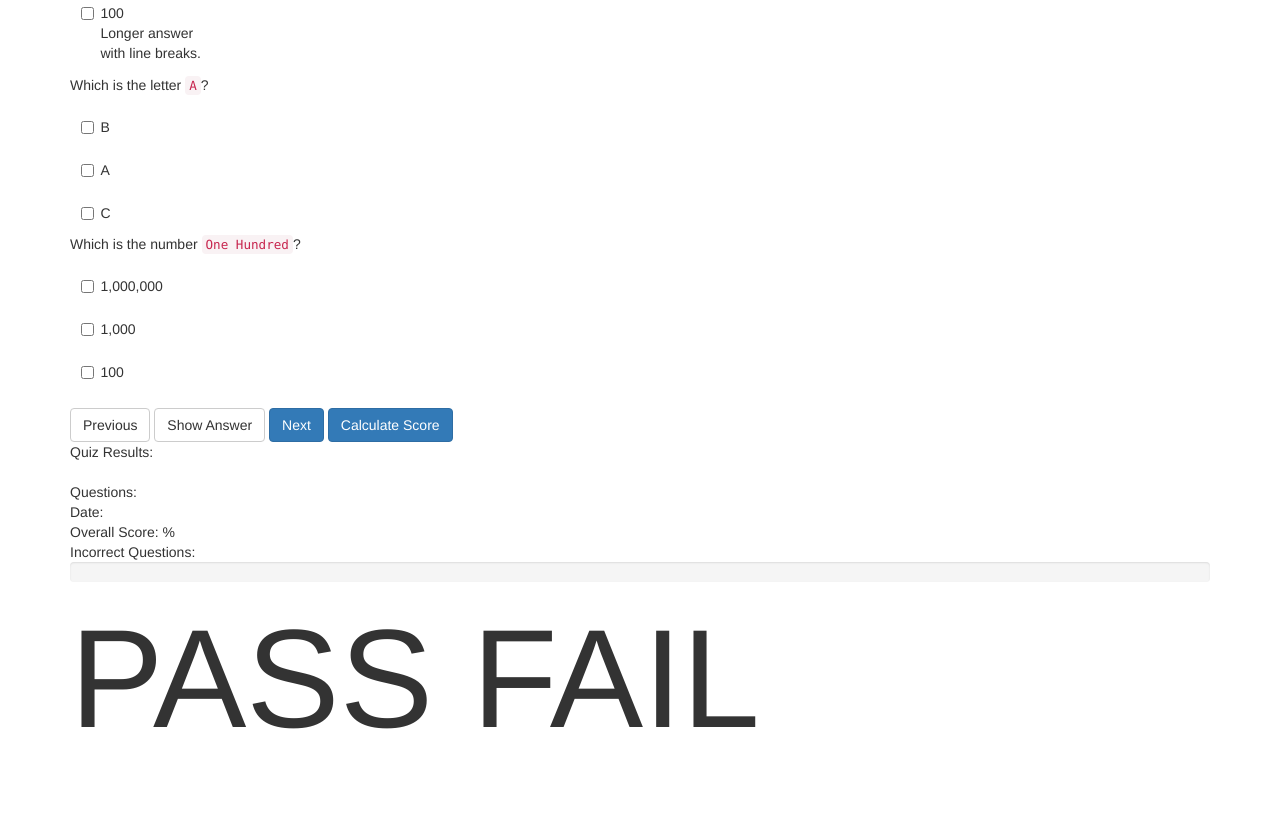
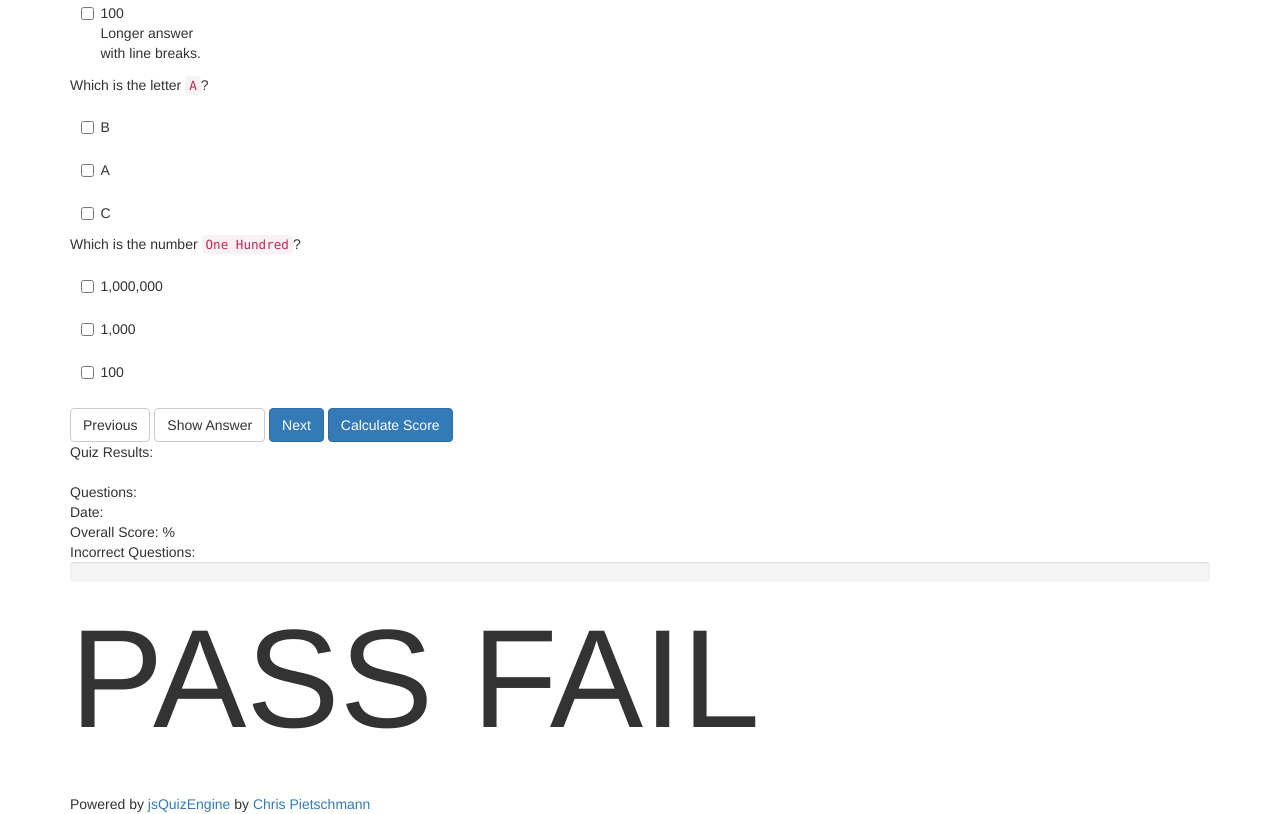
Before and after one commit to crpietschmann/jsQuizEngine, a plain HTML site: page src/Default.html in a window 1280 px wide. Shown: the part 462-1276 px from the top of the page. Before the commit the page ends 1228 px from the top, so only its background shows below. Drawn offline with nearby package versions, Linux system fonts and the light colour scheme; a script that the page names is missing.

Commit message:
added 'powered by' message

```diff
--- a/src/Default.html
+++ b/src/Default.html
@@ -41,7 +41,7 @@
             </div>
         </div>
     </nav>
-    <div class="container">
+    <section class="container">
 
         <div id="jsQuizEngine">
             <section id="title" data-bind="visible: !quizStarted()">
@@ -81,7 +81,9 @@
                 </div>
             </section>
         </div>
-
-    </div>
+    </section>
+    <footer class="container">
+        Powered by <a href="https://github.com/crpietschmann/jsQuizEngine">jsQuizEngine</a> by <a href="http://pietschsoft.com">Chris Pietschmann</a>
+    </footer>
 </body>
 </html>
--- a/src/css/jsQuizEngine.less
+++ b/src/css/jsQuizEngine.less
@@ -4,6 +4,10 @@
 
 body {
     padding-top: 5em;
+}
+
+footer {
+    margin-top: 2em;
 }
 
 .question-pool {
```
Also changed, not shown: src/css/jsQuizEngine.css, src/css/jsQuizEngine.min.css, 2 other files.
